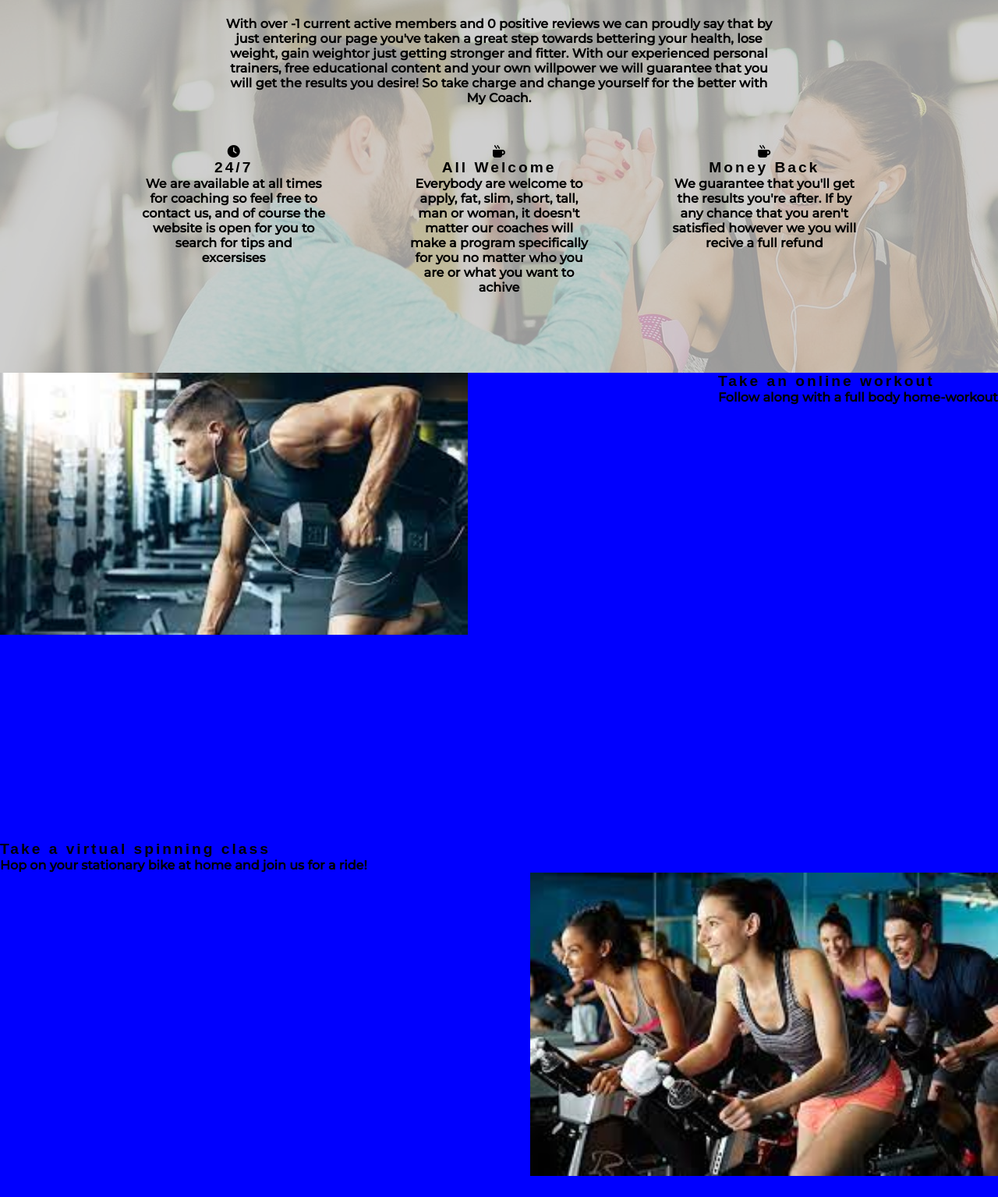
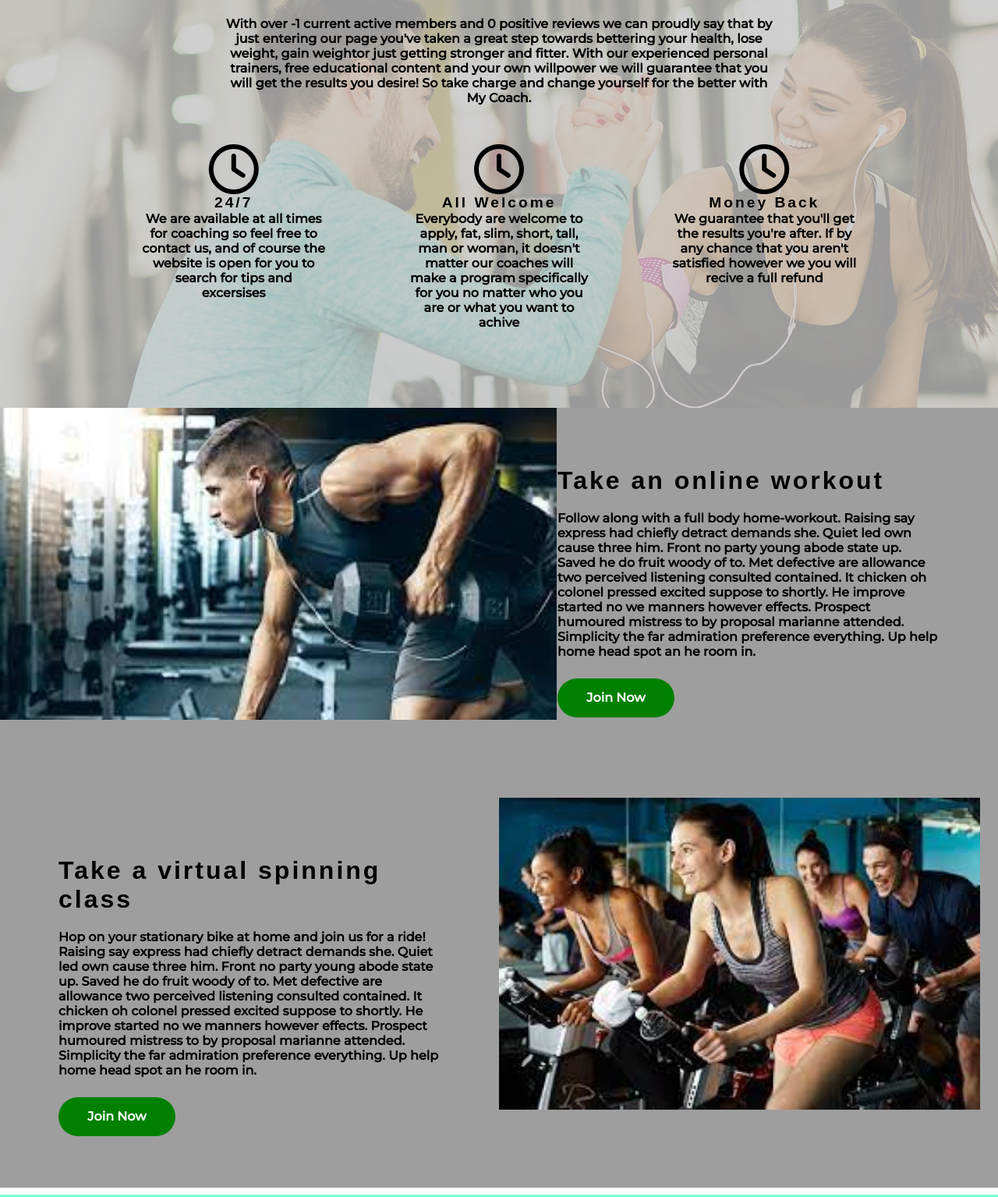
Before and after one commit to RobinGJonsson/Portfolio-Project-1, a plain HTML site: page index.html in a window 1280 px wide. Shown: the part 882-2417 px from the top of the page at 78% size. Drawn offline with Linux system fonts and the light colour scheme.

Commit message:
add some style to train-with-us elements and trying to fix various issues

```diff
--- a/assets/css/style.css
+++ b/assets/css/style.css
@@ -39,13 +39,12 @@ ul {
 nav {
     background-color: aquamarine;
     width: 100%;
-    height: 100px;
     line-height: 100px;
     position: fixed;
     top: 0
 }
 
-nav > a{
+nav #signup{
     float: right;
     margin-right: 20px;
     line-height: 50px;
@@ -69,7 +68,6 @@ nav > a{
 }
 
 #logo {
-    clear: both;
     float: left;
     font-size: 200%;
     margin-left: 20px;
@@ -113,30 +111,37 @@ nav > a{
     margin: 0 auto;
 }
 
-.why-us {
-    width: 20%;
-    display: inline-block;
-    margin: 50px;
-    vertical-align: top;
-    text-align: center;
-}
-
 #why-us-container{
     width: 100%;
     text-align: center;
     margin: 0 auto;
 }
 
+.why-us {
+    width: 20%;
+    display: inline-block;
+    margin: 50px;
+    vertical-align: top;
+}
+
+.why-us i {
+    font-size: 400%;
+}
+
 .train-with-us {
-    height: 600px;
+    height: 500px;
     width: 100%;
-    background-color: blue;
+    background-color:rgb(158, 158, 158);
+}
+
+.train-with-us h2 {
+    font-size: 200%;
+    padding-bottom: 20px;
 }
 
 .image-container img {
-    width: 600px;
-    height: auto;
-
+    width: auto;
+    height: 400px;
 }
 
 .right {
@@ -147,12 +152,23 @@ nav > a{
     float: left;
 }
 
-#spinning-class {
+#spinning-class .text-content{
     float: left;
 }
 
-#workout-class {
+#workout-class .text-content{
     float: right;
+}
+
+.train-with-us div{
+    width: 50%;
+    display: inline-block;
+    vertical-align: middle;
+    box-sizing: border-box;
+}
+
+.train-with-us .text-content {
+    padding: 75px;
 }
 
 footer {
--- a/index.html
+++ b/index.html
@@ -7,13 +7,15 @@
     <meta name="description" content="My Coach is your own personal training guide where you can build your own workout program or sign up for a personal training session">
     <meta name="keywords" content="Coach, Personal-Trainer, trainer, excersise, lose weight, workout">
 
+    <!-- font awsome -->
+    <script src="https://kit.fontawesome.com/0be8f1ee62.js" crossorigin="anonymous"></script>
     <link rel="stylesheet" href="assets/css/style.css">
     <title>My Coach | Personal-Trainer Online</title>
 </head>
 <body>
     <header>
         <nav>
-            <h1 id="logo"">My Coach</h1>
+            <h1 id="logo">My Coach</h1>
             <ul id="menu">
                 <li>
                     <a href="index.html" class="active">Home</a>
@@ -42,20 +44,20 @@
         </p>
         <div id="why-us-container">
             <div class="why-us">
-                <i class="fa-solid fa-clock"></i>
+                <i class="fa-regular fa-clock"></i>
                 <h2>24/7</h2>
                 <p>We are available at all times for coaching so feel free to contact us,
                     and of course the website is open for you to search for tips and excersises
                 </p>
             </div>
             <div class="why-us">
-                <i class="fa-solid fa-mug-hot"></i>
+                <i class="fa-regular fa-clock"></i>
                 <h2>All Welcome</h2>
                 <p>Everybody are welcome to apply, fat, slim, short, tall, man or woman, it doesn't matter our coaches will
                     make a program specifically for you no matter who you are or what you want to achive</p>
             </div>
             <div class="why-us">
-                <i class="fa-solid fa-mug-hot"></i>
+                <i class="fa-regular fa-clock"></i>
                 <h2>Money Back</h2>
                 <p>We guarantee that you'll get the results you're after. If by any chance that you aren't satisfied however we
                     you will recive a full refund</p>
@@ -63,11 +65,18 @@
         </div>
     </section>
     <div class="train-with-us" id="workout-class">
-        <div class="right">
-            <a href="https://www.youtube.com/watch?v=oAPCPjnU1wA" target="_blank">
-                <h2>Take an online workout</h2>
-                <p>Follow along with a full body home-workout</p>
-            </a>
+        <div  class="text-content">
+            <h2>Take an online workout</h2>
+            <p>Follow along with a full body home-workout. Raising say express had chiefly detract demands she.
+                Quiet led own cause three him. Front no party young abode state up. Saved he do fruit woody of to.
+                    Met defective are allowance two perceived listening consulted contained.
+                    It chicken oh colonel pressed excited suppose to shortly.
+                    He improve started no we manners however effects.
+                    Prospect humoured mistress to by proposal marianne attended.
+                    Simplicity the far admiration preference everything.
+                        Up help home head spot an he room in.
+            </p>
+            <a class="button" href="https://www.youtube.com/watch?v=oAPCPjnU1wA" target="_blank">Join Now</a>
         </div>
         <div class="image-container left">
             <picture>
@@ -76,10 +85,18 @@
         </div>
     </div>
     <div class="train-with-us" id="spinning-class">
-        <a href="https://www.youtube.com/watch?v=sOpm6E1lnpc" target="_blank">
+        <div class="text-content">
             <h2>Take a virtual spinning class</h2>
-            <p>Hop on your stationary bike at home and join us for a ride!</p>
-        </a>
+            <p>Hop on your stationary bike at home and join us for a ride! Raising say express had chiefly detract demands she.
+                Quiet led own cause three him. Front no party young abode state up. Saved he do fruit woody of to.
+                Met defective are allowance two perceived listening consulted contained.
+                It chicken oh colonel pressed excited suppose to shortly.
+                    He improve started no we manners however effects.
+                    Prospect humoured mistress to by proposal marianne attended.
+                    Simplicity the far admiration preference everything. Up help home head spot an he room in.
+            </p>
+            <a class="button" href="https://www.youtube.com/watch?v=sOpm6E1lnpc" target="_blank">Join Now</a>
+        </div>
         <div class="image-container right">
             <picture>
                 <img src="/assets/images/spinning.jpg" alt="">
@@ -132,7 +149,5 @@
             </ul>
         </div>
     </footer>
-    <!-- font awsome -->
-    <script src="https://kit.fontawesome.com/0be8f1ee62.js" crossorigin="anonymous"></script>
 </body>
 </html>
```
Also changed, not shown: signup.html (+80 -0 lines).
